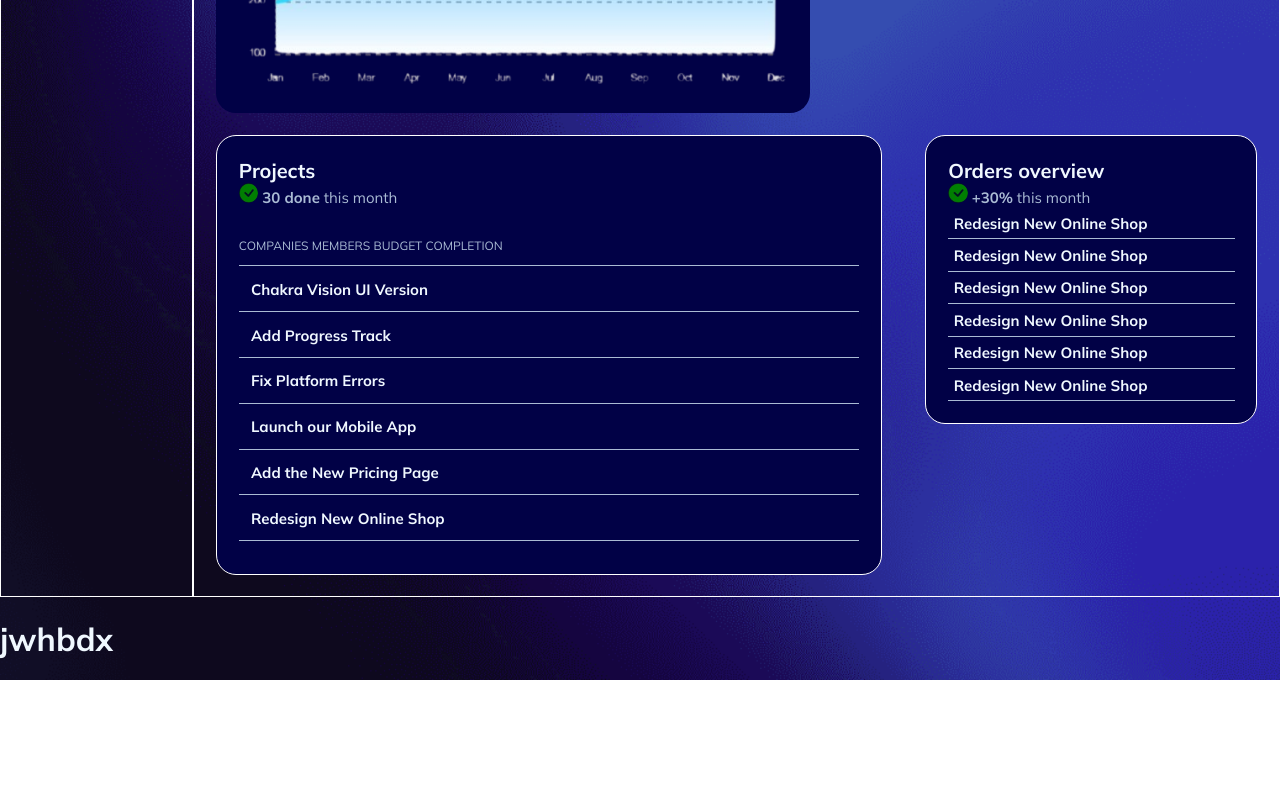
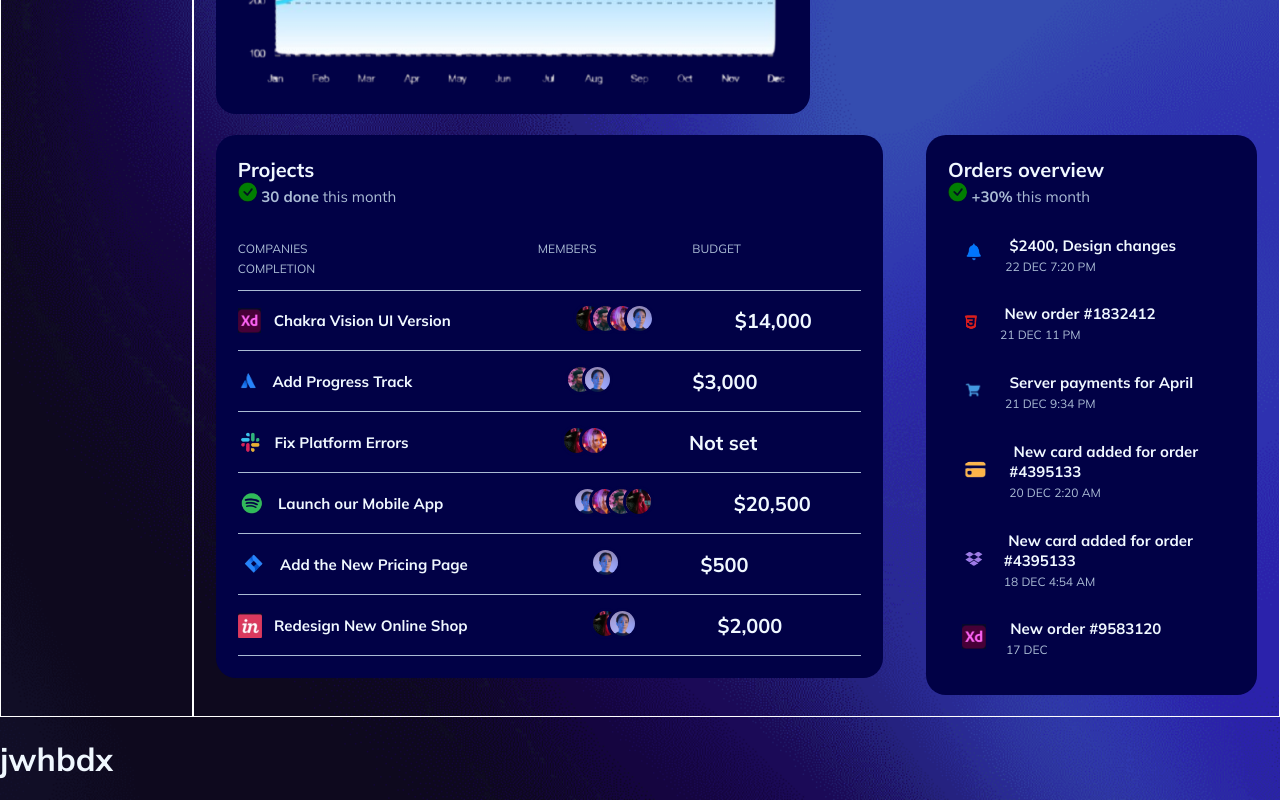
Before and after one commit to HN3656/dashboard, a plain HTML site: page index.html in a window 1280 px wide. Shown: the part 959-1759 px from the top of the page. Before the commit the page ends 1639 px from the top, so only its background shows below. Drawn offline with Linux system fonts and the light colour scheme; a web font is replaced by a local one.

Commit message:
half page ready

```diff
--- a/index.html
+++ b/index.html
@@ -133,51 +133,109 @@
         <b class="head d1">Projects</b><br>
         <img class="sub_img11"  src="./img/save.jpg" alt="">
         <span class="per"></span><span class="par2"> <b>30 done</b> this month</span>
-        <div class="list1 par21">
-            COMPANIES <span class="par21"> MEMBERS</span>
-            <span class="par21"> BUDGET</span>
-            <span class="par21"> COMPLETION</span>
+        <div class="list1 ">
+            <span class="par21"> COMPANIES</span>
+             <span class="par22"> MEMBERS</span>
+            <span class="par22"> BUDGET</span>
+            <span class="par24"> COMPLETION</span>
         </div>
         <div class="list">
+            <img class="imgp" src="./img/xt.jpg" alt="">
             <b class="head d2">Chakra Vision UI Version</b>
+            <div class="subdivp">
+                <img class="imgp2" src="./img/avatar1-1d9e1978.png" alt="">
+                <img class="imgp2 imgp_mar" src="./img/avatar2-b8132c3c.png" alt="">
+                <img class="imgp2 imgp_mar" src="./img/avatar3-4d26ce02.png" alt="">
+                <img class="imgp2 imgp_mar" src="./img/avatar4-2a4ba26c.png" alt="">
+            </div>
+            <b class="price">$14,000</b>
         </div>
         <div class="list">
+            <img class="imgp" src="./img/p2-removebg-preview.png" alt="">
             <b class="head d2">Add Progress Track</b>
+            <div style="margin-left: 25%;">
+                <img class="imgp2 " src="./img/avatar2-b8132c3c.png" alt="">
+                <img class="imgp2 imgp_mar" src="./img/avatar4-2a4ba26c.png" alt="">
+            </div>
+            <b class="price">$3,000</b>
+
         </div>
         <div class="list">
+            <img class="imgp" src="./img/p3-removebg-preview.png" alt="">
             <b class="head d2">Fix Platform Errors</b>
+            <div style="margin-left: 25%;">
+                <img class="imgp2" src="./img/avatar1-1d9e1978.png" alt="">
+                <img class="imgp2 imgp_mar" src="./img/avatar3-4d26ce02.png" alt="">
+            </div>
+            <b class="price">Not set</b>
+
         </div>
         <div class="list">
+            <img class="imgp" src="./img/p4-removebg-preview.png" alt="">
             <b class="head d2">Launch our Mobile App</b>
+            <div style="margin-left: 21%;">
+                <img class="imgp2" src="./img/avatar4-2a4ba26c.png" alt="">
+                <img class="imgp2 imgp_mar" src="./img/avatar3-4d26ce02.png" alt="">
+                <img class="imgp2 imgp_mar" src="./img/avatar2-b8132c3c.png" alt="">
+                <img class="imgp2 imgp_mar" src="./img/avatar1-1d9e1978.png" alt="">
+            </div>
+            <b class="price">$20,500</b>
+
         </div>
         <div class="list">
+            <img class="imgp" src="./img/p5-removebg-preview.png" alt="">
             <b class="head d2">Add the New Pricing Page</b>
+            <div class="subdivp">
+                <img class="imgp2" src="./img/avatar4-2a4ba26c.png" alt="">
+            </div>
+            <b class="price">$500</b>
+
         </div>
         <div class="list">
+            <img class="imgp" src="./img/p7.jpg" alt="">
             <b class="head d2">Redesign New Online Shop</b>
+            <div class="subdivp">
+                <img class="imgp2" src="./img/avatar1-1d9e1978.png" alt="">
+
+                <img class="imgp2 imgp_mar" src="./img/avatar4-2a4ba26c.png" alt="">
+            </div>
+            <b class="price">$2,000</b>
+
         </div>
     </div>
     <div class="subdiv22">
         <b class="head d1">Orders overview</b><br>
         <img class="sub_img11"  src="./img/save.jpg" alt="">
         <span class="per"></span><span class="par2"> <b>+30%</b> this month</span>
-        <div class="list">
-            <b class="head d2">Redesign New Online Shop</b>
+        <div class="list22">
+           <div> <img class="sub_img111"  src="./img/o1-removebg-preview.png" alt="" height=""></div>
+            <div class="divo"><b class="head d2">$2400, Design changes </b><br>
+            <span class="par21"> 22 DEC 7:20 PM</span></div>
         </div>
-        <div class="list">
-            <b class="head d2">Redesign New Online Shop</b>
+        <div class="list2">
+            <div> <img class="sub_img111"  src="./img/o2-removebg-preview.png" alt="" height=""></div>
+            <div class="divo"><b class="head d2">New order #1832412 </b><br>
+            <span class="par21"> 21 DEC 11 PM </span></div>
         </div>
-        <div class="list">
-            <b class="head d2">Redesign New Online Shop</b>
+        <div class="list2">
+            <div> <img class="sub_img111"  src="./img/o3-removebg-preview.png" alt="" height=""></div>
+            <div class="divo"><b class="head d2">Server payments for April</b><br>
+            <span class="par21"> 21 DEC 9:34 PM</span></div>
         </div>
-        <div class="list">
-            <b class="head d2">Redesign New Online Shop</b>
+        <div class="list2">
+            <div> <img class="sub_img111"  src="./img/o4-removebg-preview.png" alt="" height=""></div>
+            <div class="divo"><b class="head d2">New card added for order #4395133 </b><br>
+            <span class="par21"> 20 DEC 2:20 AM</span></div>
         </div>
-        <div class="list">
-            <b class="head d2">Redesign New Online Shop</b>
+        <div class="list2">
+            <div> <img class="sub_img111"  src="./img/o5-removebg-preview.png" alt="" height=""></div>
+            <div class="divo"><b class="head d2">New card added for order #4395133 </b><br>
+            <span class="par21"> 18 DEC 4:54 AM</span></div>
         </div>
-        <div class="list">
-            <b class="head d2">Redesign New Online Shop</b>
+        <div class="list2">
+            <div> <img class="sub_img111"  src="./img/xt.jpg" alt="" height=""></div>
+            <div class="divo"><b class="head d2">New order #9583120 </b><br>
+            <span class="par21"> 17 DEC</span></div>
         </div>
 
     </div>
--- a/style.css
+++ b/style.css
@@ -204,7 +204,6 @@ body{
     flex-direction: column;
     background-color:  #010146;
     width: 30%;
-    border: 1px solid white;
     margin: 2%;
     border-radius: 20px;
     padding: 2% 2% 0% 2% ;
@@ -283,7 +282,6 @@ body{
     background-color:  #010146;
 width: 36%;
 height: 50%;
-border: 1px solid white;
 }
 .main2{
     display: flex;
@@ -310,22 +308,27 @@ border: 1px solid white;
 display: flex;
 }
 .subdiv21{
-    padding: 2% 2% 3% 2%;
+
+    padding: 2% 2% 2% 2%;
     margin: 2%;
     width: 65%;
     height: 22%;
-    border: 0.1px solid white;
     border-radius: 20px;
     background-color:  #010146;
+}
+.imgp{
+    height: 25px;
 }
 .sub_img11{
     height: 20px;
     border-radius: 50%;
 }
 .list{
+    display: flex;
+    align-items: center;
     border-bottom: 1px solid rgb(170, 187, 212);
+    padding: 2% 2% 2% 0%;
 
-    padding: 2% 2% 2% 0%;
 }
 .list1{
     border-bottom: 1px solid rgb(170, 187, 212);
@@ -335,7 +338,6 @@ display: flex;
 .subdiv22{
     margin: 2%;
     padding: 2%;
-    border: 1px solid white;
     width: 30%;
     height: 22%;
     border-radius: 20px;
@@ -345,9 +347,56 @@ display: flex;
     font-size: 15px;
     margin: 0% 0% 0% 2%;
 }
+
 .par21{
-    margin-right: ;
+    margin-right: 37%;
     font-family: "mulish";
     font-size: 12px;
     color:rgb(170, 187, 212);
 }
+.par22{
+    margin-right: 15%;
+    font-family: "mulish";
+    font-size: 12px;
+    color:rgb(170, 187, 212);
+}
+.par24{
+    margin-right: 0%;
+    font-family: "mulish";
+    font-size: 12px;
+    color:rgb(170, 187, 212);
+}
+.list2{
+    display: flex;
+    align-items: center;
+    padding: 5%;
+}
+.list22{
+    display: flex;
+    align-items: center;
+    padding: 5%;
+    margin-top: 5%;
+}
+.price{
+    font-size: 20px;
+    margin-left: 13%;
+}
+.subdivp{
+    margin-left: 20%;
+}
+.imgp_mar{
+    margin-left: -18px;
+}
+.imgp2{
+    height: 25px;
+    border-radius: 50%;
+    border: 3px solid #010146;
+}
+.sub_img111{
+    height: 25px;
+   margin-right: 20px;
+}
+.divo{
+    width: 100%;
+    text-align: left;
+}
```
Also changed, not shown: img/avatar1-1d9e1978.png (added), img/avatar2-b8132c3c.png (added), img/avatar3-4d26ce02.png (added), img/avatar4-2a4ba26c.png (added), img/o1-removebg-preview.png (added), img/o2-removebg-preview.png (added), img/o3-removebg-preview.png (added), img/o4-removebg-preview.png (added), img/o5-removebg-preview.png (added), img/p2-removebg-preview.png (added), img/p3-removebg-preview.png (added), img/p4-removebg-preview.png (added), img/p5-removebg-preview.png (added), img/p7.jpg (added).
